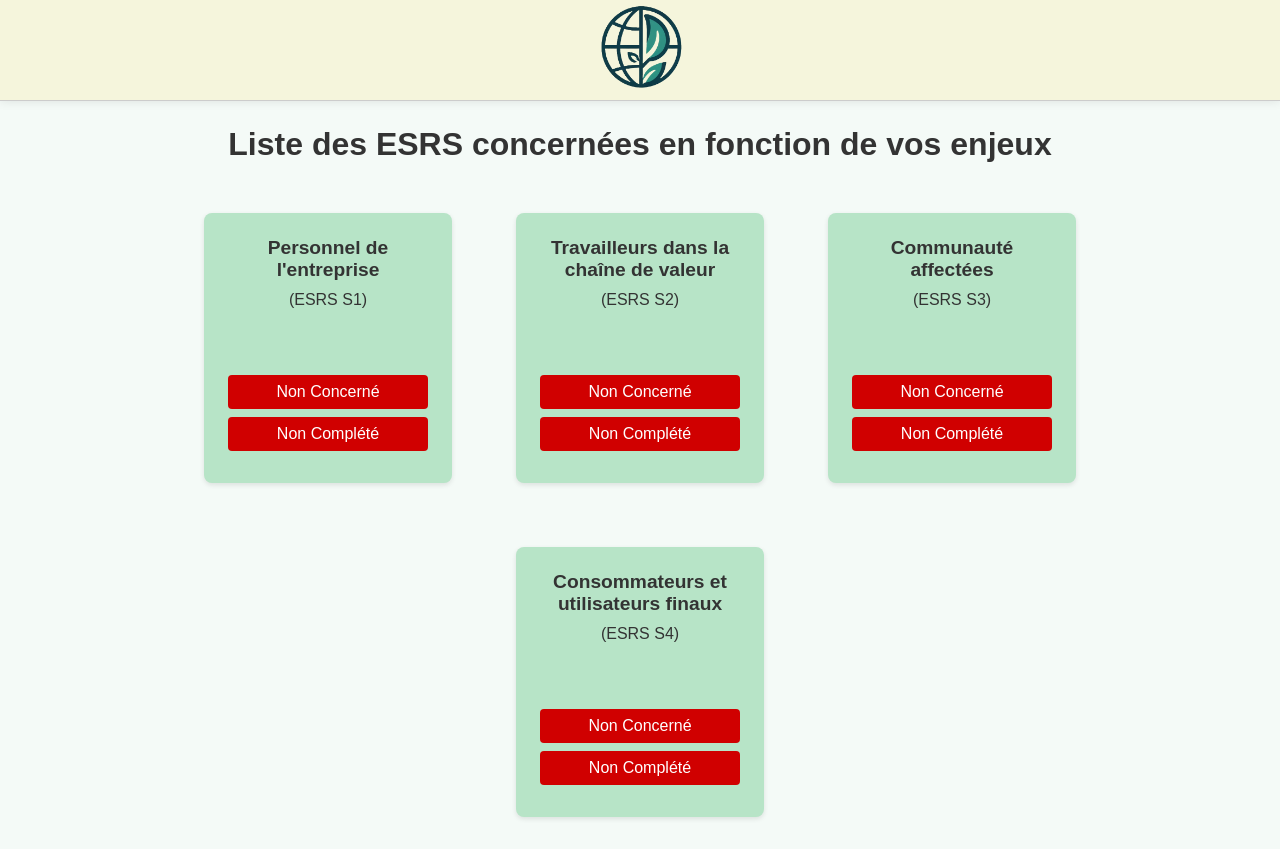
After one commit to Nyftheart/WEBPHPESRS, a PHP site: page /Tuile2.php in a window 1280 px wide. The commit adds this page. Run offline with PHP 8.4, Linux system fonts and the light colour scheme.

Commit message:
new step version

```diff
--- a/Sept1.php
+++ b/Sept1.php
@@ -217,7 +217,7 @@
                     <li>
                         <a href="#" id="restitutions-social">Restitutions <img src="images/img_4.png" style="height: 30px"></a>
                         <ul class="sub-menu" id="subMenuRestitutionsSocial" style="display: none;">
-                            <li><a href="Tuile.php?code=ESRS%20S">Voir le statut des ESRS</a></li>
+                            <li><a href="Tuile2.php?code=ESRS%20S">Voir le statut des ESRS</a></li>
                             <li><a href="matrice.php?code=ESRS%20S">Voir la matrice de matérialité</a></li>
                         </ul>
                     </li>
@@ -236,7 +236,7 @@
                     <li>
                         <a href="#" id="restitutions-gouvernance">Restitutions <img src="images/img_4.png" style="height: 30px"></a>
                         <ul class="sub-menu" id="subMenuRestitutionsGouvernance" style="display: none;">
-                            <li><a href="Tuile.php?code=ESRS%20G">Voir le statut des ESRS</a></li>
+                            <li><a href="Tuile3.php?code=ESRS%20G">Voir le statut des ESRS</a></li>
                             <li><a href="matrice.php?code=ESRS%20G">Voir la matrice de matérialité</a></li>
                         </ul>
                     </li>
--- /dev/null
+++ b/Tuile2.php
@@ -0,0 +1,212 @@
+<!DOCTYPE html>
+<html lang="fr">
+<head>
+    <meta charset="UTF-8">
+    <meta name="viewport" content="width=device-width, initial-scale=1.0">
+    <title>ESRS Environnement</title>
+    <style>
+        .header {
+            display: flex;
+            justify-content: space-between;
+            align-items: center;
+            background-color: #F5F5DC;
+            padding: 50px 20px;
+            box-shadow: 0 0 10px rgba(0, 0, 0, 0.1);
+            position: relative;
+        }
+        .header .logo-container {
+            position: absolute;
+            left: 50%;
+            transform: translateX(-50%);
+        }
+        .header img.logo {
+            height: 90px;
+        }
+        .header .icons {
+            display: flex;
+            gap: 20px;
+            margin-left: auto;
+        }
+        .header .icons img {
+            height: 60px;
+            cursor: pointer;
+        }
+        body {
+            font-family: Arial, sans-serif;
+            background-color: #e7f5ef70;
+            margin: 0;
+            padding: 0;
+            color: #333;
+
+
+        }
+
+        header {
+            display: flex;
+            justify-content: space-between;
+            align-items: center;
+            background-color: #FEFAE0;
+            padding: 1em;
+            border-bottom: 1px solid #ccc;
+        }
+
+        header .back-button {
+            font-size: 1.5em;
+            cursor: pointer;
+        }
+
+        header .logo {
+            font-size: 1.2em;
+            font-weight: bold;
+        }
+
+        header .user-icon {
+            font-size: 1.5em;
+        }
+
+        main {
+            display: flex;
+            flex-wrap: wrap;
+            justify-content: center;
+            padding: 2em;
+            padding-top: 50px;
+            gap: 4em;
+            max-width: 1000px;
+            margin: auto;
+        }
+
+        .card {
+            background-color: #B7E4C7;
+            border-radius: 8px;
+            padding: 1.5em;
+            width: 200px;
+            text-align: center;
+            box-shadow: 0 2px 5px rgba(0, 0, 0, 0.1);
+        }
+
+        .card h2 {
+            font-size: 1.2em;
+            margin: 0 0 0.5em 0;
+        }
+
+        .card p {
+            font-size: 1em;
+            margin: 0 0 1em 0;
+        }
+
+        button {
+            display: flex;
+            justify-content: center;
+            width: 100%;
+            margin: 0.5em 0;
+            padding: 0.5em;
+            border: none;
+            border-radius: 4px;
+            font-size: 1em;
+            cursor: pointer;
+
+        }
+
+        button.concerned {
+            background-color: #38B000;
+            color: white;
+        }
+
+        button.not-concerned {
+            background-color: #D00000;
+            color: white;
+        }
+
+        button.completed {
+            background-color: #95D5B2;
+            color: white;
+        }
+
+        button.not-completed {
+            background-color: #D00000;
+            color: white;
+        }
+        .headerText{
+            align-items: center;
+            margin : auto;
+            min-height: 130px;
+            max-height: 130px;
+        }
+    </style>
+</head>
+<body>
+<header class="header">
+    <div class="logo-container">
+        <img src="./images/v312_47.png" alt="Logo" class="logo">
+    </div>
+</header>
+<h1 style="display: flex; justify-content: center; margin: auto; margin-top:25px;" >Liste des ESRS concernées en fonction de vos enjeux</h1>
+<main>
+
+    <div class="card" id="ESRS S1">
+        <div class="headerText">
+            <h2>Personnel de l'entreprise</h2>
+            <p>(ESRS S1)</p>
+        </div>
+        <button class="not-concerned">Non Concerné</button>
+        <button class="completed">Complété</button>
+    </div>
+    <div class="card" id="ESRS S2">
+        <div class="headerText">
+            <h2>Travailleurs dans la chaîne de valeur</h2>
+            <p>(ESRS S2)</p>
+        </div>
+        <button class="not-concerned">Non Concerné</button>
+        <button class="completed">Complété</button>
+    </div>
+    <div class="card" id="ESRS S3">
+        <div class="headerText">
+            <h2>Communauté affectées</h2>
+            <p>(ESRS S3)</p>
+        </div>
+        <button class="not-concerned">Non Concerné</button>
+        <button class="completed">Complété</button>
+    </div>
+    <div class="card" id="ESRS S4">
+        <div class="headerText">
+            <h2>Consommateurs et utilisateurs finaux</h2>
+            <p>(ESRS S4)</p>
+        </div>
+        <button class="not-concerned">Non Concerné</button>
+        <button class="completed">Complété</button>
+    </div>
+</main>
+<script>
+    document.addEventListener("DOMContentLoaded", function() {
+        const esrsKeys = ['ESRS S1', 'ESRS S2', 'ESRS S3', 'ESRS S4'];
+
+        esrsKeys.forEach(key => {
+            const card = document.getElementById(key);
+            const data = JSON.parse(localStorage.getItem(key)) || [];
+
+            let isConcerned = data.some(item => item.resultImpact === '✅' || item.resultImpact2 === '✅');
+
+            const concernedButton = card.querySelector('.not-concerned, .concerned');
+            if (isConcerned) {
+                concernedButton.textContent = "Concerné";
+                concernedButton.classList.remove('not-concerned');
+                concernedButton.classList.add('concerned');
+            } else {
+                concernedButton.textContent = "Non Concerné";
+                concernedButton.classList.remove('concerned');
+                concernedButton.classList.add('not-concerned');
+            }
+
+            // Check if completed (assuming that key existence means completion)
+            const isCompleted = localStorage.getItem(key);
+            const completedButton = card.querySelector('.completed');
+            if (!isCompleted) {
+                completedButton.textContent = "Non Complété";
+                completedButton.classList.remove('completed');
+                completedButton.classList.add('not-completed');
+            }
+        });
+    });
+</script>
+</body>
+</html>
--- a/questionaireV2.php
+++ b/questionaireV2.php
@@ -201,7 +201,7 @@
 <head>
     <meta charset="UTF-8">
     <meta name="viewport" content="width=device-width, initial-scale=1.0">
-    <title>Le Bilan Carbone</title>
+    <title>Register</title>
 </head>
 <header class="header">
     <div class="logo-container">
```
Also changed, not shown: Tuile3.php (added, +188 -0 lines).
